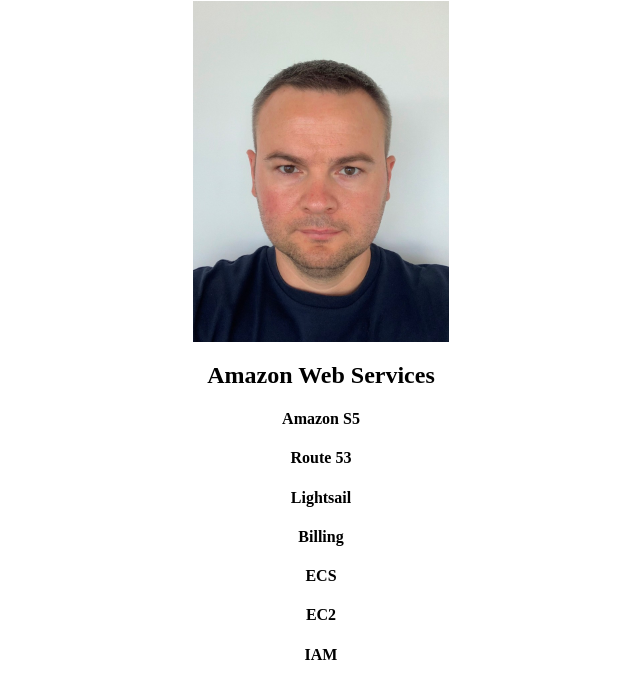
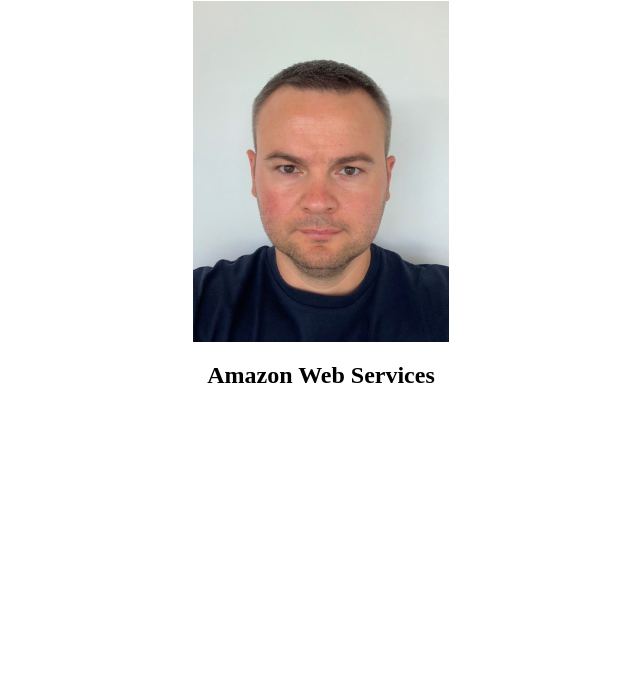
Before and after one commit to JuniorDevOps/Jenkins_Task, a plain HTML site: page index.html in a window 1280 px wide. Shown: the part 79-778 px from the top of the page, without its empty margins (319-959 px from the left). Drawn offline with Linux system fonts and the light colour scheme.

Commit message:
index.html is changed

```diff
--- a/index.html
+++ b/index.html
@@ -3,20 +3,13 @@
 <head>
     <meta charset="UTF-8">
     <meta name="viewport" content="width=device-width, initial-scale=1.0">
-    <title>EPAM DevOps online Winter 2020/2021</title>
+    <title>EPAM DevOps online Summer 2020/2021</title>
 </head>
 <body>
     <h1 style="text-align: center;">EPAM DevOps online Winter 2020/2021</h1>
        <p><img style="display: block; margin-left: auto; margin-right: auto;" src="image/foto.png" alt="Valerii Mankovskyi" width="256" height="341" /></p>
        <div align="center">
           <h2>Amazon Web Services</h2>
-          <p><h4>Amazon S5</h4></p>
-          <p><h4>Route 53</h4></p>
-          <p><h4>Lightsail</h4></p>
-          <p><h4>Billing</h4></p>
-          <p><h4>ECS</h4></p>
-          <p><h4>EC2</h4></p>
-          <p><h4>IAM</h4></p>
        </div>
 </body>
 </html>
```
